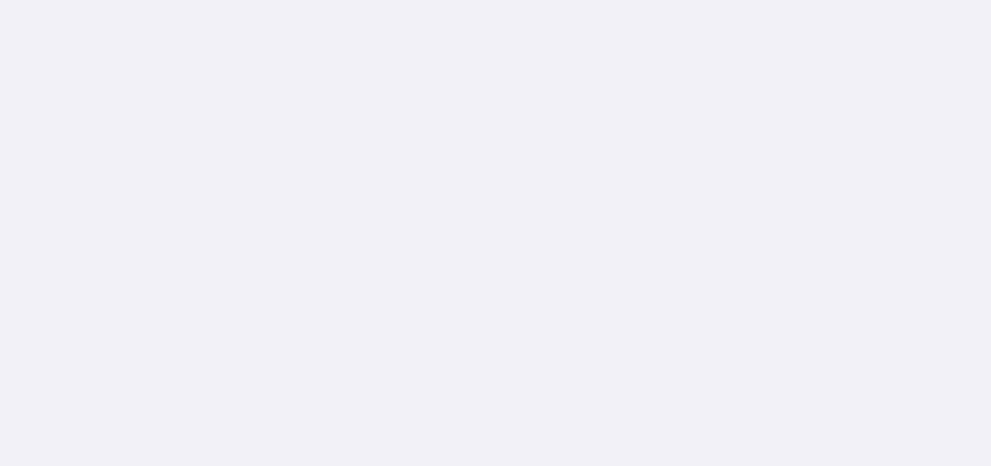
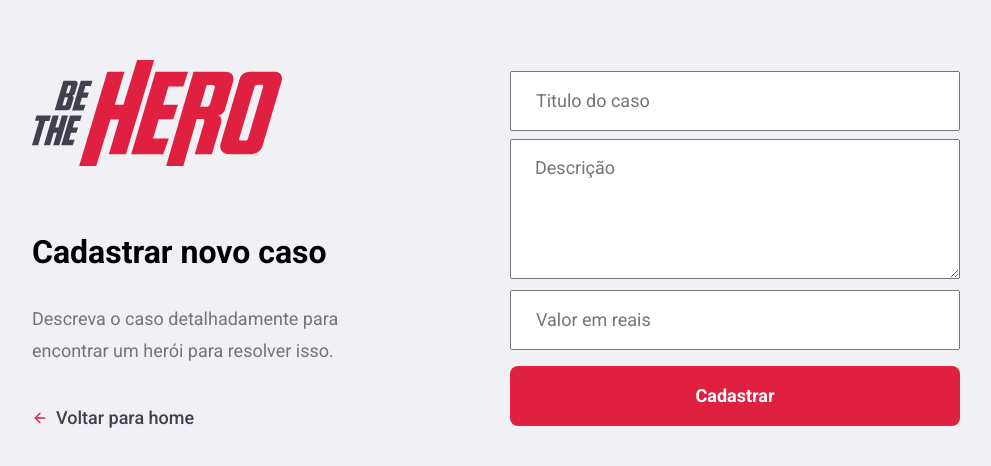
Before and after one commit to RafaelClaumann/semanaOmniStack11, a React (Create React App) app in the folder aulas/frontend/: page /incidents/new in a window 1280 px wide. Shown: the part 156-622 px from the top of the page, without its empty margins (144-1135 px from the left). Built offline with nearby package versions, Linux system fonts and the light colour scheme.

Commit message:
newIncident page

```diff
--- a/aulas/frontend/src/global.css
+++ b/aulas/frontend/src/global.css
@@ -31,6 +31,18 @@
     border-radius: 1px solid #dcdce6;
     border-radius: 8x;
     padding: 0 24px;
+}
+
+form textarea {
+    width: 100%;
+    resize: vertical;
+    min-height: 140px;
+    height: 60px;
+    color: #333;
+    border-radius: 1px solid #dcdce6;
+    border-radius: 8x;
+    padding: 16px 24px;
+    line-height: 24px;
 }
 
 /*  criando classe para estilizar o buttons */
--- /dev/null
+++ b/aulas/frontend/src/pages/newIncident/index.js
@@ -0,0 +1,32 @@
+import React from 'react';
+import './styles.css';
+import logoImg from '../../assets/logo.svg';
+import { Link } from 'react-router-dom';
+import { FiArrowLeft } from 'react-icons/fi';
+
+export default function NewIncident() {
+    return (
+        <div className="new-incident-container">
+            <div className="content">
+                <section>
+                    <img src={logoImg} alt="Be The Hero" />
+                    <h1>Cadastrar novo caso</h1>
+                    <p>
+                        Descreva o caso detalhadamente para encontrar um herói
+                        para resolver isso.
+                    </p>
+                    <Link className="back-link" to="/profile">
+                        <FiArrowLeft size={16} color="#E02041" />
+                        Voltar para home
+                    </Link>
+                </section>
+                <form action="">
+                    <input placeholder="Titulo do caso" />
+                    <textarea placeholder="Descrição" />
+                    <input placeholder="Valor em reais" />
+                    <button className="button" type="submit">Cadastrar</button>
+                </form>
+            </div>
+        </div>
+    );
+}
--- /dev/null
+++ b/aulas/frontend/src/pages/newIncident/styles.css
@@ -0,0 +1,47 @@
+.new-incident-container {
+    width: 100%;
+    max-width: 1120px;
+    height: 100vh;
+    margin: 0 auto;
+    display: flex;
+    align-items: center;
+    justify-content: center;
+}
+
+.new-incident-container .content {
+    width: 100%;
+    padding: 96px;
+    background:  #f0f0f5;
+    box-shadow: 0 0 100px rgba(0, 0, 0, 0.1);
+    border-radius: 8px;
+
+    display: flex;
+    justify-content: space-between;
+    align-items: center;
+}
+
+.new-incident-container .content section {
+    width: 100%;
+    max-width: 380px;
+}
+
+.new-incident-container .content section h1 {
+    margin: 64px 0 32px;
+    font-size: 32px;
+}
+
+.new-incident-container .content section p {
+    font-size: 18px;
+    color: #737380;
+    line-height: 32px;
+}
+
+.new-incident-container .content form {
+    width: 100%;
+    max-width: 450px;
+}
+
+.new-incident-container .content form input,
+.new-incident-container .content form textarea {
+    margin-top: 8px;
+}
--- a/aulas/frontend/src/routes.js
+++ b/aulas/frontend/src/routes.js
@@ -3,6 +3,7 @@
 import Logon from './pages/logon'
 import Register from './pages/register'
 import Profile from './pages/profile'
+import NewIncident from './pages/newIncident'
 
 export default function Routes() {
     return (
@@ -11,6 +12,7 @@
                 <Route path="/" exact component={Logon} />
                 <Route path="/register" component={Register} />
                 <Route path="/profile" component={Profile} />
+                <Route path="/incidents/new" component={NewIncident} />
             </Switch>
         </BrowserRouter>
     );
```
